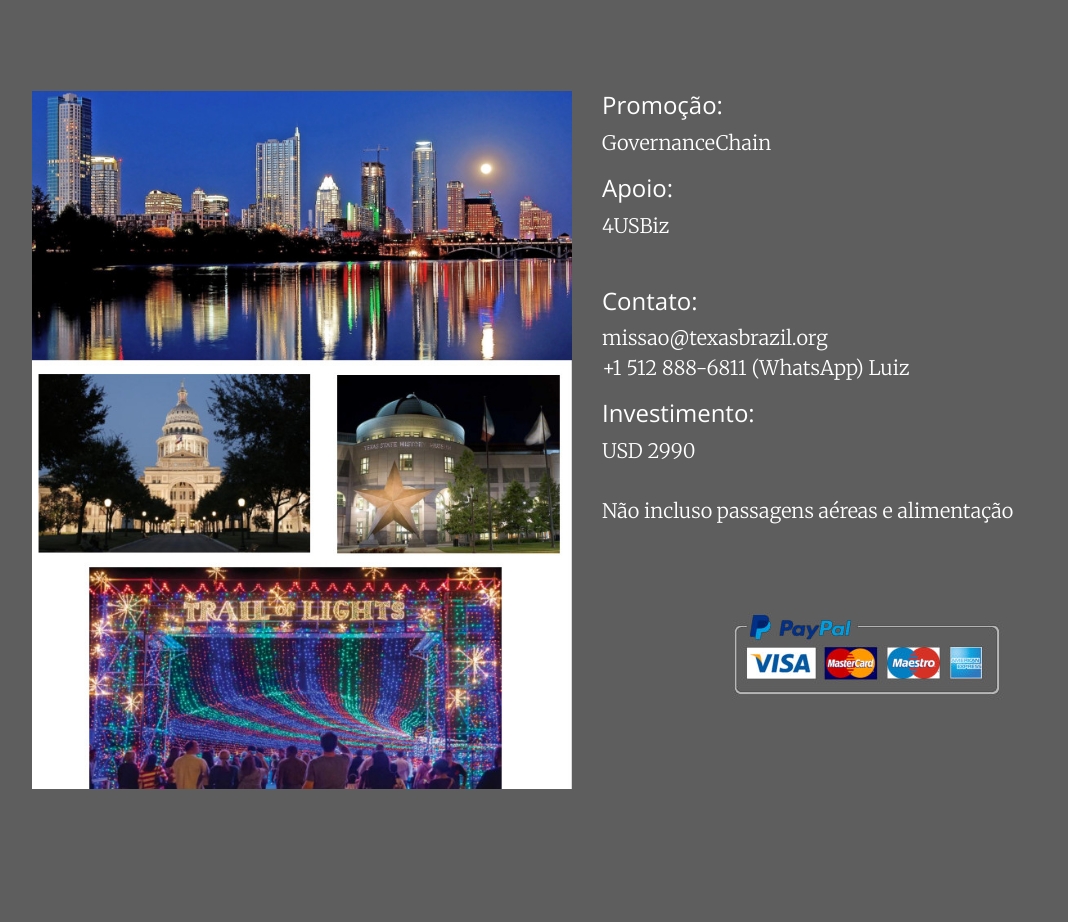
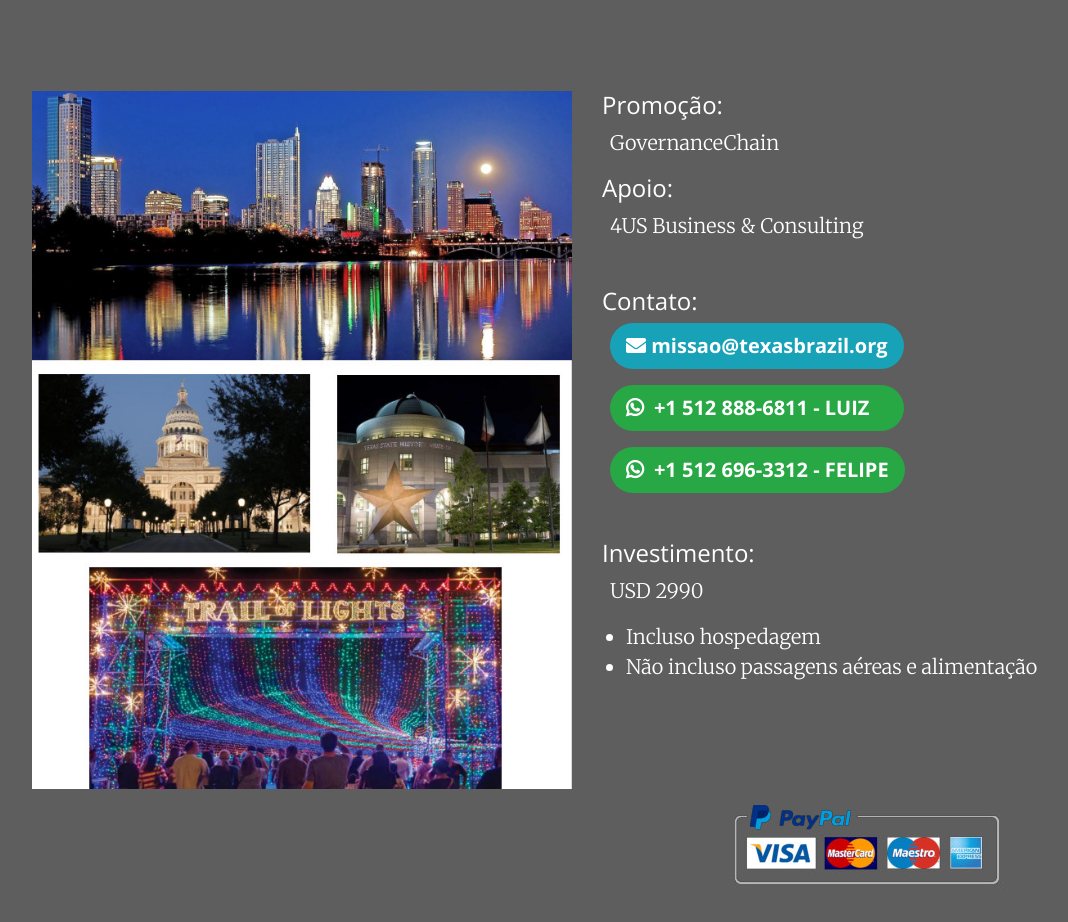
Before and after one commit to odatacenter/texasbrazil, a plain HTML site: page index.html in a window 1280 px wide. Shown: the part 5460-6382 px from the top of the page, without its empty margins (53-1121 px from the left). Drawn offline with nearby package versions, Linux system fonts and the light colour scheme.

Commit message:
updated contact info

```diff
--- a/css/creative.css
+++ b/css/creative.css
@@ -308,6 +308,10 @@ header.masthead p {
   }
 }
 
+#contato a {
+  color: #fff;
+}
+
 .text-primary {
   color: #4069f0 !important;
 }
@@ -338,3 +342,11 @@ header.masthead p {
   -webkit-box-shadow: 0 0 0 0.2rem rgba(240, 95, 64, 0.5) !important;
   box-shadow: 0 0 0 0.2rem rgba(240, 95, 64, 0.5) !important;
 }
+
+.mail-btn {
+  text-transform: lowercase;
+}
+.wp-btn {
+  min-width: 294px;
+  text-align: left;
+}
--- a/index.html
+++ b/index.html
@@ -536,23 +536,33 @@
             </div>
             <div class="col-12 col-lg-6 text-white">
               <h4>Promoção:</h4>
-              <p class="lead">
+              <p class="lead pl-2">
                 GovernanceChain
               </p>
               <h4>Apoio:</h4>
-              <p class="lead">
-                4USBiz<br><br>
+              <p class="lead pl-2">
+                4US Business & Consulting<br><br>
               </p>
               <h4>Contato:</h4>
-              <p class="lead">
-                missao@texasbrazil.org <br>
-                +1 512 888-6811 (WhatsApp) Luiz
-              </p>
+              <address class="pl-2">
+                <p class="lead">
+                  <a class="mail-btn btn btn-info btn-lg" href="mailto:missao@texasbrazil.org"><i class="fas fa-envelope"></i>&nbsp;missao@texasbrazil.org</a> <br>
+                </p>
+                <p class="lead mb-3 align-middle">
+                  <a class="wp-btn btn btn-success btn-lg" href="https://api.whatsapp.com/send?phone=15128886811&text=&source=&data=#"><i class="fab fa-whatsapp"></i>&nbsp; +1 512 888-6811 - Luiz <br></a>
+                </p>
+                <p class="lead">
+                  <a class="wp-btn btn btn-success btn-lg" href="https://api.whatsapp.com/send?phone=15126963312&text=&source=&data=#"><i class="fab fa-whatsapp"></i>&nbsp; +1 512 696-3312 - Felipe</a><br><br>
+                </p>
+              </address>
               <h4>Investimento:</h4>
-              <p class="lead">
+              <p class="lead pl-2">
                 USD 2990
-                <br><br>
-                Não incluso passagens aéreas e alimentação
+                <br>
+                <ul class="lead pl-4">
+                  <li>Incluso hospedagem</li>
+                  <li>Não incluso passagens aéreas e alimentação</li>
+                </ul>
                 <br><br>
               </p>
               <p class="text-center mt-5">
```
Also changed, not shown: css/creative.min.css.
